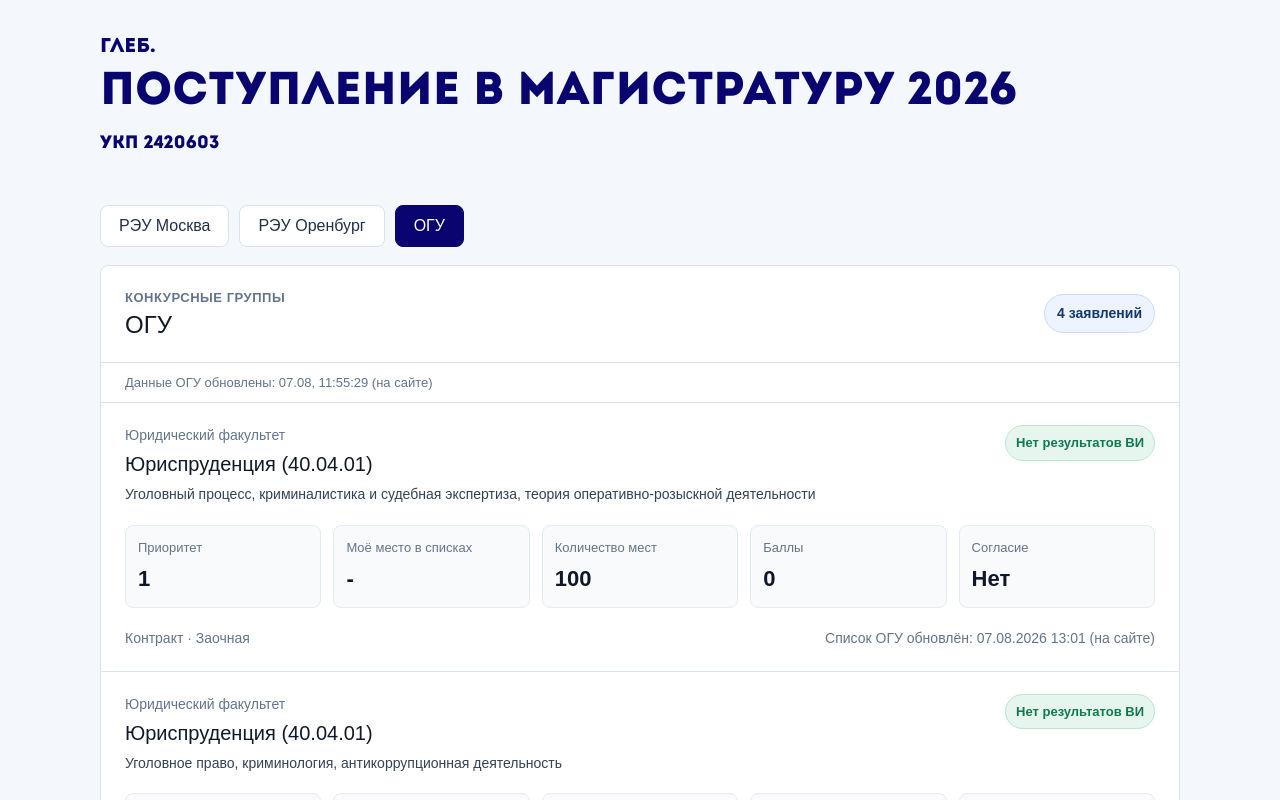
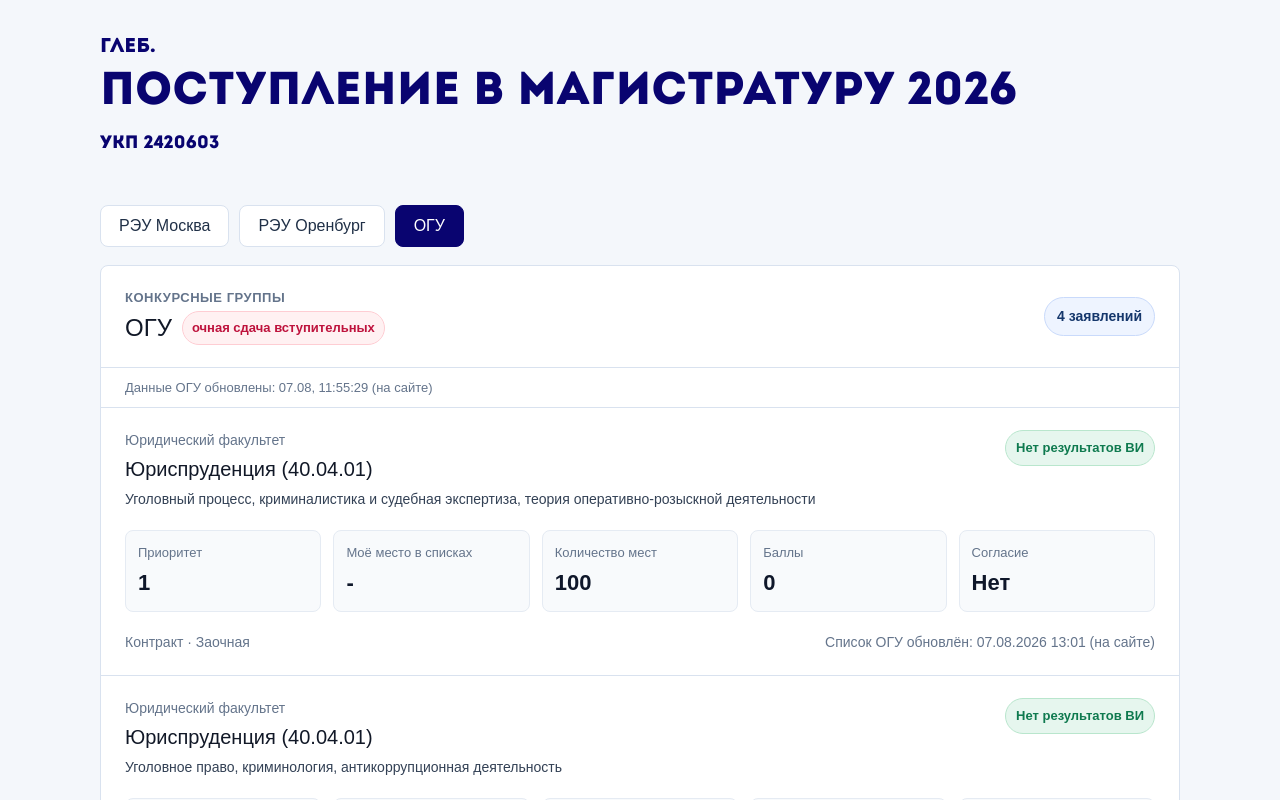
Before and after one commit to LaplaceRam/sait_postyplenia, a Next.js app: page / in a window 1280 px wide. Both pictures are taken after a click on the button "ОГУ". Shown: the top 800 px of the page. Built offline with nearby package versions, Linux system fonts and the light colour scheme.

Commit message:
Highlight OSU admissions tab

```diff
--- a/app/globals.css
+++ b/app/globals.css
@@ -109,6 +109,19 @@
   color: #ffffff;
 }
 
+.university-tabs__button[data-campus-tab="osu"] {
+  background: #fff1f2;
+  border-color: #fecdd3;
+  color: #be123c;
+}
+
+.university-tabs__button[data-campus-tab="osu"]:hover,
+.university-tabs__button[data-campus-tab="osu"][data-active="true"] {
+  background: var(--navy);
+  border-color: var(--navy);
+  color: #ffffff;
+}
+
 .groups-panel {
   background: #ffffff;
   border: 1px solid var(--border);
@@ -138,6 +151,23 @@
   font-size: 24px;
   line-height: 1.2;
   margin: 0;
+}
+
+.groups-panel__title-row {
+  align-items: center;
+  display: flex;
+  flex-wrap: wrap;
+  gap: 10px;
+}
+
+.groups-panel__title-note {
+  background: #fff1f2;
+  border: 1px solid #fecdd3;
+  border-radius: 999px;
+  color: #be123c;
+  font-size: 13px;
+  font-weight: 700;
+  padding: 6px 9px;
 }
 
 .summary-chip {
--- a/app/page.tsx
+++ b/app/page.tsx
@@ -365,7 +365,14 @@
           <div className="groups-panel__top">
             <div>
               <p className="section-label">Конкурсные группы</p>
-              <h2 id="rea-heading">{activeTab.title}</h2>
+              <div className="groups-panel__title-row">
+                <h2 id="rea-heading">{activeTab.title}</h2>
+                {activeUniversity === "osu" ? (
+                  <span className="groups-panel__title-note">
+                    очная сдача вступительных
+                  </span>
+                ) : null}
+              </div>
             </div>
             <div className="summary-chip">
               {isLoading ? "Загрузка" : `${visibleGroups.length} заявлений`}
```
Also changed, not shown: 1 other file (tests, documents, lock files or other folders).
